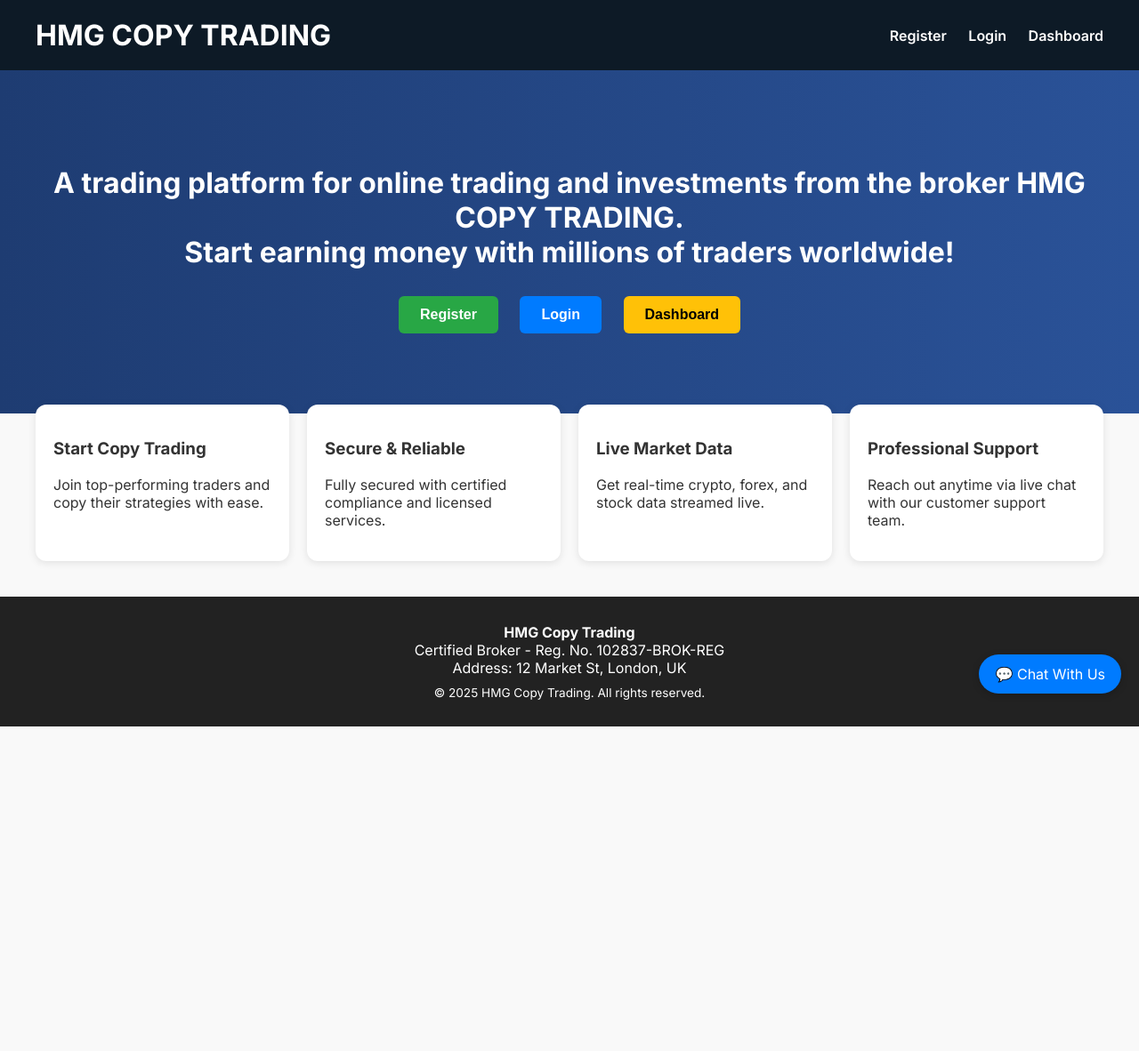
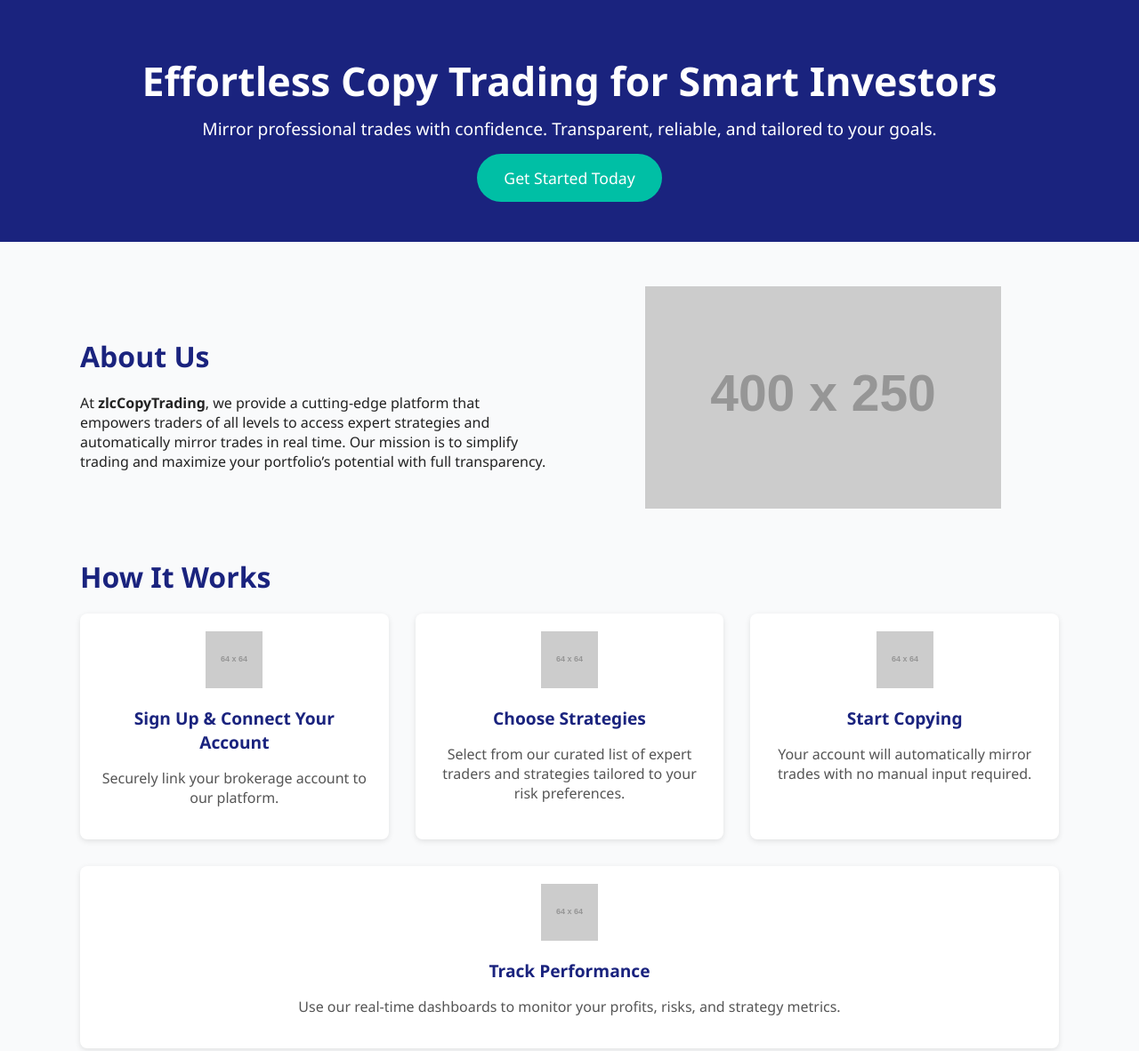
Before and after one commit to Virgoc/copy-trading-site, a plain HTML site: page index.html in a window 1280 px wide. Shown: the top 1182 px of the page at 89% size. Before the commit the page ends 817 px from the top, so only its background shows below. Drawn offline with Linux system fonts and the light colour scheme; placeholder pictures from the web are drawn by us; a script that the page names is missing.

Commit message:
Update index.html

```diff
--- a/index.html
+++ b/index.html
@@ -2,166 +2,198 @@
 <html lang="en">
 <head>
 <meta charset="UTF-8" />
-  <meta name="viewport" content="width=device-width, initial-scale=1.0" />
-  <title>HMG Copy Trading</title>
-  <link href="https://fonts.googleapis.com/css2?family=Inter:wght@400;600;700&display=swap" rel="stylesheet">
-  <script src="https://s3.tradingview.com/external-embedding/embed-widget-ticker-tape.js" async></script>
+<meta name="viewport" content="width=device-width, initial-scale=1" />
+<title>zlcCopyTrading - Effortless Copy Trading for Smart Investors</title>
 <style>
   body {
-      font-family: 'Inter', sans-serif;
-      margin: 0;
-      background: #f9f9f9;
-      color: #333;
+    font-family: 'Segoe UI', Tahoma, Geneva, Verdana, sans-serif;
+    margin: 0; padding: 0;
+    background: #f9fafb;
+    color: #222;
   }
   header {
-      background-color: #0d1a26;
-      color: #fff;
-      padding: 20px 40px;
-      display: flex;
-      justify-content: space-between;
-      align-items: center;
+    background: #1A237E;
+    color: white;
+    padding: 60px 20px;
+    text-align: center;
   }
   header h1 {
     margin: 0;
+    font-size: 2.8rem;
   }
-    nav a {
-      color: #fff;
+  header p {
+    margin: 10px 0 30px;
+    font-size: 1.2rem;
+  }
+  header .btn {
+    background: #00BFA5;
+    color: white;
+    padding: 15px 30px;
+    border: none;
+    border-radius: 30px;
+    font-size: 1.1rem;
+    cursor: pointer;
     text-decoration: none;
-      margin-left: 20px;
-      font-weight: 600;
   }
-    .hero {
-      padding: 80px 20px;
-      background: linear-gradient(to right, #1e3c72, #2a5298);
-      color: #fff;
+  section {
+    max-width: 1100px;
+    margin: 50px auto;
+    padding: 0 20px;
+  }
+  .two-column {
+    display: flex;
+    gap: 40px;
+    flex-wrap: wrap;
+    align-items: center;
+  }
+  .two-column .text {
+    flex: 1;
+    min-width: 280px;
+  }
+  .two-column .image {
+    flex: 1;
+    min-width: 280px;
     text-align: center;
   }
-    .hero h2 {
-      font-size: 2em;
+  .two-column .image img {
+    max-width: 100%;
+    height: auto;
+  }
+  h2 {
+    color: #1A237E;
+    font-size: 2rem;
     margin-bottom: 20px;
   }
-    .hero button {
-      margin: 10px;
-      padding: 12px 24px;
-      border: none;
-      border-radius: 6px;
-      font-size: 1em;
-      font-weight: bold;
-      cursor: pointer;
+  .steps {
+    display: flex;
+    gap: 30px;
+    flex-wrap: wrap;
+    justify-content: space-between;
   }
-    .btn-register { background-color: #28a745; color: white; }
-    .btn-login { background-color: #007bff; color: white; }
-    .btn-dashboard { background-color: #ffc107; color: black; }
-
-    .features {
-      display: grid;
-      grid-template-columns: repeat(auto-fit, minmax(250px, 1fr));
-      gap: 20px;
-      padding: 40px;
-    }
-    .feature-card {
-      background: #fff;
-      border-radius: 12px;
-      box-shadow: 0 2px 10px rgba(0,0,0,0.1);
+  .step {
+    background: white;
+    box-shadow: 0 2px 6px rgb(0 0 0 / 0.1);
     padding: 20px;
-    }
-    .ticker-container {
-      margin-top: -50px;
-    }
-    .tradingview-widget-container {
-      padding: 0 20px;
-    }
-    .chat-widget {
-      position: fixed;
-      bottom: 20px;
-      right: 20px;
-      background: #007bff;
-      color: white;
-      padding: 12px 18px;
-      border-radius: 25px;
-      cursor: pointer;
-      box-shadow: 0 2px 8px rgba(0,0,0,0.2);
-      z-index: 999;
-    }
-    .footer {
-      background: #222;
-      color: white;
-      padding: 30px 20px;
+    border-radius: 8px;
+    flex: 1 1 220px;
     text-align: center;
   }
-    .footer small {
-      display: block;
-      margin-top: 10px;
-      font-size: 0.85em;
+  .step h3 {
+    margin-top: 15px;
+    margin-bottom: 10px;
+    font-size: 1.2rem;
+    color: #1A237E;
+  }
+  .step p {
+    font-size: 1rem;
+    color: #555;
+  }
+  ul.features {
+    list-style: none;
+    padding: 0;
+    max-width: 700px;
+    margin: 0 auto;
+  }
+  ul.features li {
+    margin: 12px 0;
+    font-size: 1.1rem;
+    padding-left: 28px;
+    position: relative;
+  }
+  ul.features li::before {
+    content: "✔";
+    position: absolute;
+    left: 0;
+    color: #00BFA5;
+  }
+  footer {
+    background: #1A237E;
+    color: white;
+    text-align: center;
+    padding: 40px 20px;
+  }
+  footer .btn {
+    background: #00BFA5;
+    padding: 15px 30px;
+    border-radius: 30px;
+    color: white;
+    font-size: 1.2rem;
+    text-decoration: none;
+    display: inline-block;
+    margin-top: 15px;
+  }
+
+  @media (max-width: 700px) {
+    .two-column {
+      flex-direction: column;
+    }
+    .steps {
+      flex-direction: column;
+      gap: 20px;
+    }
   }
 </style>
 </head>
 <body>
+
 <header>
-    <h1>HMG COPY TRADING</h1>
-    <nav>
-      <a href="#register">Register</a>
-      <a href="#login">Login</a>
-      <a href="#dashboard">Dashboard</a>
-    </nav>
+  <h1>Effortless Copy Trading for Smart Investors</h1>
+  <p>Mirror professional trades with confidence. Transparent, reliable, and tailored to your goals.</p>
+  <a href="#" class="btn">Get Started Today</a>
 </header>
 
-  <section class="hero">
-    <h2>A trading platform for online trading and investments from the broker HMG COPY TRADING.<br>Start earning money with millions of traders worldwide!</h2>
-    <button class="btn-register">Register</button>
-    <button class="btn-login">Login</button>
-    <button class="btn-dashboard">Dashboard</button>
-  </section>
-
-  <section class="ticker-container">
-    <div class="tradingview-widget-container">
-      <script type="text/javascript">
-        new TradingView.widget({
-          "symbols": [
-            {"proName": "BINANCE:BTCUSDT", "title": "Bitcoin"},
-            {"proName": "OANDA:EURUSD", "title": "EUR/USD"},
-            {"proName": "NASDAQ:AAPL", "title": "Apple"},
-            {"proName": "FX_IDC:USDJPY", "title": "USD/JPY"},
-            {"proName": "BINANCE:ETHUSDT", "title": "Ethereum"}
-          ],
-          "showSymbolLogo": true,
-          "colorTheme": "light",
-          "isTransparent": false,
-          "displayMode": "adaptive",
-          "locale": "en"
-        });
-      </script>
+<section>
+  <div class="two-column">
+    <div class="text">
+      <h2>About Us</h2>
+      <p>At <strong>zlcCopyTrading</strong>, we provide a cutting-edge platform that empowers traders of all levels to access expert strategies and automatically mirror trades in real time. Our mission is to simplify trading and maximize your portfolio’s potential with full transparency.</p>
+    </div>
+    <div class="image">
+      <img src="https://via.placeholder.com/400x250?text=Copy+Trading+Platform" alt="Copy Trading Illustration" />
+    </div>
   </div>
 </section>
 
-  <section class="features">
-    <div class="feature-card">
-      <h3>Start Copy Trading</h3>
-      <p>Join top-performing traders and copy their strategies with ease.</p>
+<section>
+  <h2>How It Works</h2>
+  <div class="steps">
+    <div class="step">
+      <img src="https://via.placeholder.com/64?text=1" alt="Step 1" />
+      <h3>Sign Up & Connect Your Account</h3>
+      <p>Securely link your brokerage account to our platform.</p>
     </div>
-    <div class="feature-card">
-      <h3>Secure & Reliable</h3>
-      <p>Fully secured with certified compliance and licensed services.</p>
+    <div class="step">
+      <img src="https://via.placeholder.com/64?text=2" alt="Step 2" />
+      <h3>Choose Strategies</h3>
+      <p>Select from our curated list of expert traders and strategies tailored to your risk preferences.</p>
     </div>
-    <div class="feature-card">
-      <h3>Live Market Data</h3>
-      <p>Get real-time crypto, forex, and stock data streamed live.</p>
+    <div class="step">
+      <img src="https://via.placeholder.com/64?text=3" alt="Step 3" />
+      <h3>Start Copying</h3>
+      <p>Your account will automatically mirror trades with no manual input required.</p>
     </div>
-    <div class="feature-card">
-      <h3>Professional Support</h3>
-      <p>Reach out anytime via live chat with our customer support team.</p>
+    <div class="step">
+      <img src="https://via.placeholder.com/64?text=4" alt="Step 4" />
+      <h3>Track Performance</h3>
+      <p>Use our real-time dashboards to monitor your profits, risks, and strategy metrics.</p>
+    </div>
   </div>
 </section>
 
-  <div class="chat-widget">💬 Chat With Us</div>
+<section>
+  <h2>Why Choose zlcCopyTrading?</h2>
+  <ul class="features">
+    <li>Verified Track Records: Only top-performing strategies make the cut.</li>
+    <li>Flexible Risk Controls: Customize risk settings to fit your comfort level.</li>
+    <li>Transparent Fees: Clear, upfront pricing with no hidden charges.</li>
+    <li>Dedicated Support: Our expert team is available to assist you whenever needed.</li>
+  </ul>
+</section>
 
-  <footer class="footer">
-    <div>
-      <strong>HMG Copy Trading</strong><br>
-      Certified Broker - Reg. No. 102837-BROK-REG<br>
-      Address: 12 Market St, London, UK
-    </div>
-    <small>&copy; 2025 HMG Copy Trading. All rights reserved.</small>
+<footer>
+  <p>Ready to elevate your trading?</p>
+  <a href="#" class="btn">Join zlcCopyTrading now</a>
 </footer>
+
 </body>
 </html>
```
Lines whose indentation alone changed are shown as unchanged.
